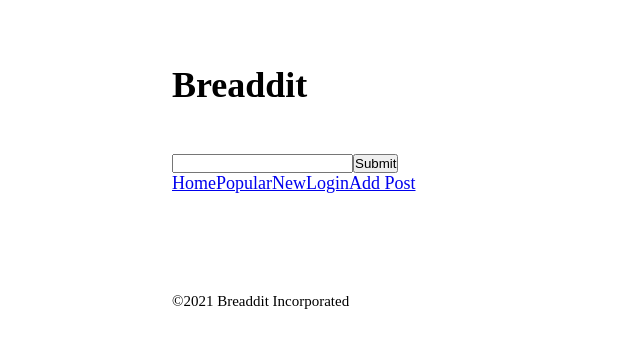
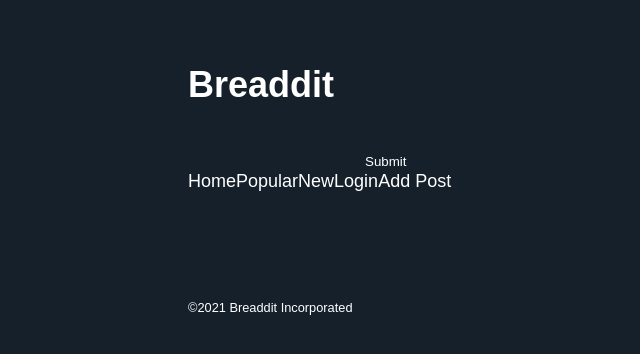
Before and after one commit to CaymamCruncher/reddit-clone, a React (Create React App) app: page /posts/1 in a window 1280 px wide. Shown: the top 354 px of the page, without its empty margins (0-640 px from the left). Built offline with nearby package versions, Linux system fonts and the light colour scheme; no server answers.

Commit message:
Add post styles

```diff
--- a/src/components/Post.js
+++ b/src/components/Post.js
@@ -1,6 +1,8 @@
 import { Link } from "react-router-dom";
 import { useContext } from "react";
 import { UserContext } from "../context/UserContext";
+import { ReactComponent as Upvote } from "../images/upvote.svg";
+import { ReactComponent as Downvote } from "../images/downvote.svg";
 
 function Post(props) {
 	const { post, updateScore, toggleAddComment } = props;
@@ -22,27 +24,27 @@ function Post(props) {
 			<p>{post.content}</p>
 			<small>Number of Comments {post.numOfComments}</small>
 			<small>
-				{user.votedPosts[post.id] === 1 ? (
 				<button
-						className="active-upvote"
+					className={
+						user.votedPosts[post.id] === 1
+							? "active-upvote upvote score"
+							: "upvote score"
+					}
 					onClick={() => updateScore(post, 1)}
 				>
-						Upvote
+					<Upvote />
 				</button>
-				) : (
-					<button onClick={() => updateScore(post, 1)}>Upvote</button>
-				)}
 				{post.score}
-				{user.votedPosts[post.id] === -1 ? (
 				<button
-						className="active-downvote"
+					className={
+						user.votedPosts[post.id] === -1
+							? "active-downvote downvote score"
+							: "downvote score"
+					}
 					onClick={() => updateScore(post, -1)}
 				>
-						Downvote
+					<Downvote />
 				</button>
-				) : (
-					<button onClick={() => updateScore(post, -1)}>Downvote</button>
-				)}
 			</small>
 			{toggleAddComment && (
 				<button onClick={toggleAddComment}>Add Comment</button>
--- a/src/styles/css/index.css
+++ b/src/styles/css/index.css
@@ -1,32 +1,70 @@
 :root {
-  --padding: 2rem;
+  --padding: 3rem;
 }
 
 * {
   margin: 0;
   padding: 0;
   box-sizing: border-box;
+  text-decoration: none;
+  color: inherit;
+  background-color: transparent;
+  border: none;
 }
 
 * + * {
   margin-top: 1.5rem;
 }
 
+html {
+  background-color: #15202b;
+  color: #fff;
+}
+
 body {
   font-size: 18px;
   overflow: auto;
+  font-family: sans-serif;
+}
+
+h2 {
+  font-size: 1.6rem;
+}
+
+small {
+  display: inline-block;
+  margin-top: 0.75rem;
+  font-size: 0.8rem;
 }
 
 .container {
-  margin: var(--padding) auto;
-  padding: var(--padding);
+  margin: 2rem auto;
+  padding: 2rem var(--padding);
   max-width: 1000px;
 }
 
+.post button {
+  margin-top: 0;
+}
+
+.score {
+  width: 10px;
+  height: 10px;
+  fill: #fff;
+}
+
+.upvote:hover {
+  fill: #ff4a02;
+}
+
+.downvote:hover {
+  fill: #0051ff;
+}
+
 .active-upvote {
-  background-color: red;
+  fill: #ff4a02;
 }
 
 .active-downvote {
-  background-color: blue;
+  fill: #0051ff;
 }
--- a/src/styles/scss/index.scss
+++ b/src/styles/scss/index.scss
@@ -1,32 +1,78 @@
 :root {
-	--padding: 2rem;
+	--padding: 3rem;
 }
+
+// default styles
 
 * {
 	margin: 0;
 	padding: 0;
 	box-sizing: border-box;
+	text-decoration: none;
+	color: inherit;
+	background-color: transparent;
+	border: none;
 }
 
 * + * {
 	margin-top: 1.5rem;
 }
 
+html {
+	background-color: rgb(21, 32, 43);
+	color: #fff;
+}
+
 body {
 	font-size: 18px;
 	overflow: auto;
+	font-family: sans-serif;
 }
 
+h2 {
+	font-size: 1.6rem;
+}
+
+small {
+	display: inline-block;
+	margin-top: 0.75rem;
+	font-size: 0.8rem;
+}
+
+// utility classes
+
 .container {
-	margin: var(--padding) auto;
-	padding: var(--padding);
+	margin: 2rem auto;
+	padding: 2rem var(--padding);
 	max-width: 1000px;
 }
 
+// post styles
+
+.post {
+	button {
+		margin-top: 0;
+	}
+}
+
+.score {
+	width: 10px;
+	height: 10px;
+	fill: #fff;
+}
+
+.upvote:hover {
+	fill: #ff4a02;
+}
+
+.downvote:hover {
+	fill: #0051ff;
+}
+
 .active-upvote {
-	background-color: red;
+	fill: #ff4a02;
 }
 
 .active-downvote {
-	background-color: blue;
+	fill: #0051ff;
 }
```
Also changed, not shown: src/images/downvote.svg (added), src/images/upvote.svg (added). Lines whose indentation alone changed are shown as unchanged.
